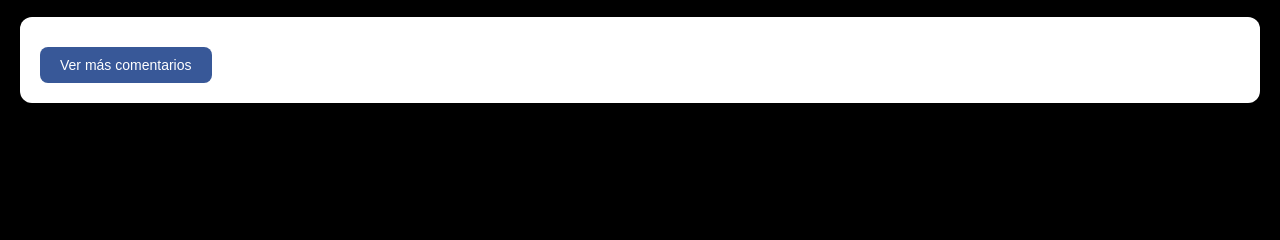
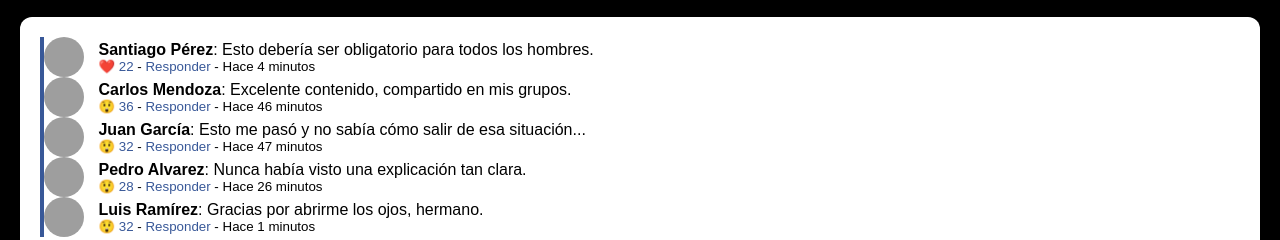
Before and after one commit to Hiyde/Ultima-Tentativa-Hombre-Moderno, a plain HTML site: page index.html in a window 1280 px wide. Shown: the part 791-1031 px from the top of the page. Before the commit the page ends 914 px from the top, so only its background shows below. Drawn offline with Linux system fonts and the light colour scheme; grey boxes are pictures that could not be loaded.

Commit message:
Add files via upload

```diff
--- a/index.html
+++ b/index.html
@@ -87,6 +87,24 @@ function shuffleArray(array) {
   return array;
 }
 
+function carregarComentariosInicial() {
+  const comentariosIniciais = shuffleArray([...comentariosFake]).slice(0, 5);
+  comentariosIniciais.forEach(comentario => {
+    const div = document.createElement('div');
+    div.classList.add('comentario');
+    div.style.borderLeft = '4px solid #385898';
+    div.style.opacity = '0';
+    div.style.transform = 'translateY(20px)';
+    div.style.transition = 'opacity 0.5s ease, transform 0.5s ease';
+    div.innerHTML = `<img src="${comentario.img}" alt="perfil" style="border-radius:50%; width:40px; height:40px; margin-right:10px; vertical-align:middle;"> <div style="display:inline-block; vertical-align:middle;"><strong>${comentario.nome}</strong>: ${comentario.mensagem}<br><small><span style='color:#385898; cursor:pointer;'>${gerarReacao()} ${gerarLikes()}</span> - <span style='color:#385898; cursor:pointer;'>Responder</span> - Hace ${gerarTempo()}</small></div>`;
+    listaComentarios.appendChild(div);
+    setTimeout(() => div.style.opacity = '1', 50);
+    setTimeout(() => div.style.transform = 'translateY(0)', 50);
+  });
+}
+
+carregarComentariosInicial();
+
 verMais.addEventListener('click', function() {
   loadingComentarios.style.display = 'block';
   progressBar.style.width = '0%';
@@ -118,9 +136,13 @@ verMais.addEventListener('click', function() {
       const div = document.createElement('div');
       div.classList.add('comentario');
       div.style.borderLeft = '4px solid #385898';
+      div.style.opacity = '0';
+      div.style.transform = 'translateY(20px)';
+      div.style.transition = 'opacity 0.5s ease, transform 0.5s ease';
       div.innerHTML = `<img src="${comentario.img}" alt="perfil" style="border-radius:50%; width:40px; height:40px; margin-right:10px; vertical-align:middle;"> <div style="display:inline-block; vertical-align:middle;"><strong>${comentario.nome}</strong>: ${comentario.mensagem}<br><small><span style='color:#385898; cursor:pointer;'>${gerarReacao()} ${gerarLikes()}</span> - <span style='color:#385898; cursor:pointer;'>Responder</span> - Hace ${gerarTempo()}</small></div>`;
       listaComentarios.appendChild(div);
-      setTimeout(() => div.classList.add('aparecer'), 50);
+      setTimeout(() => div.style.opacity = '1', 50);
+      setTimeout(() => div.style.transform = 'translateY(0)', 50);
       listaComentarios.scrollTop = listaComentarios.scrollHeight;
       carregados++;
     });
```
